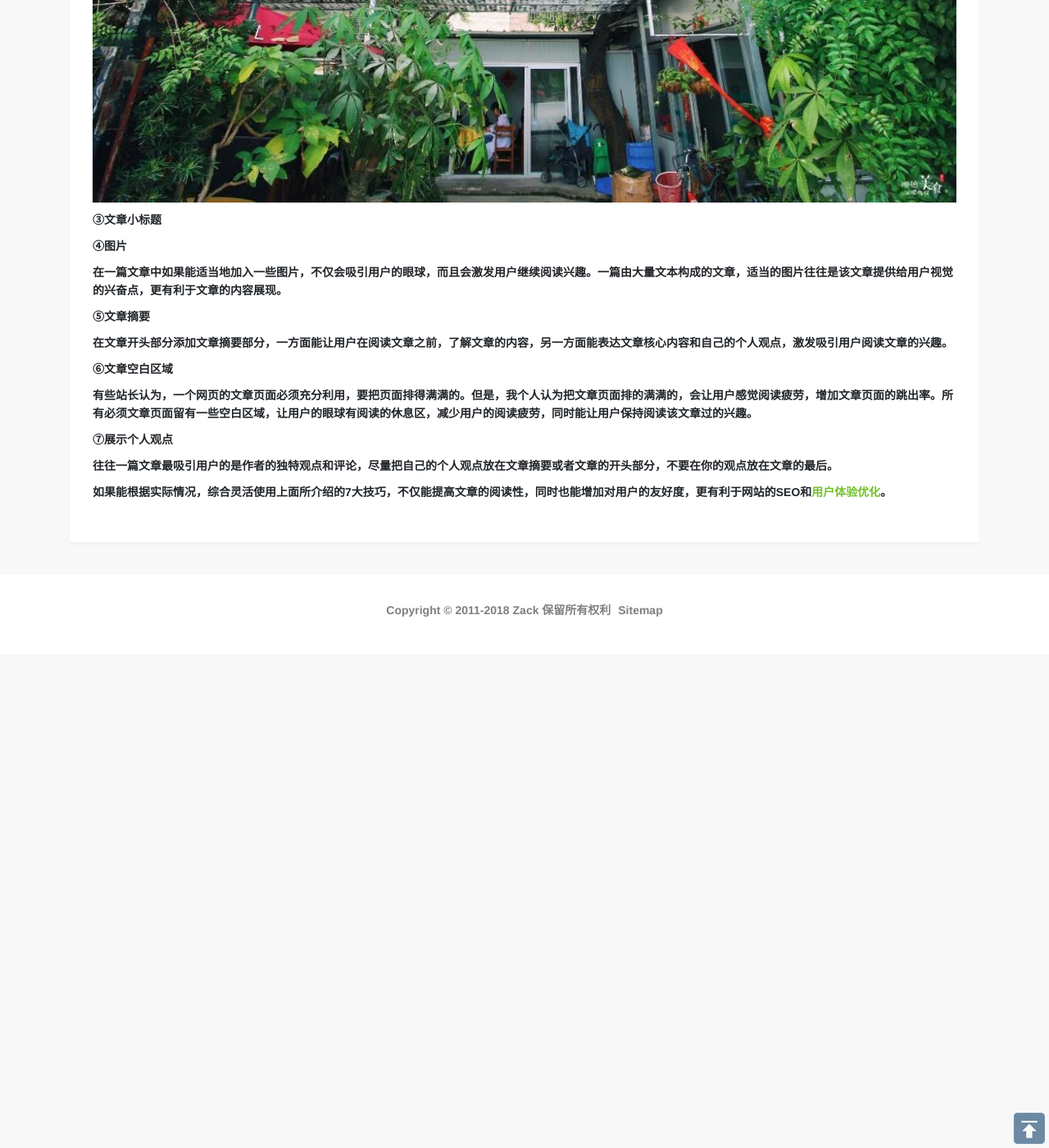
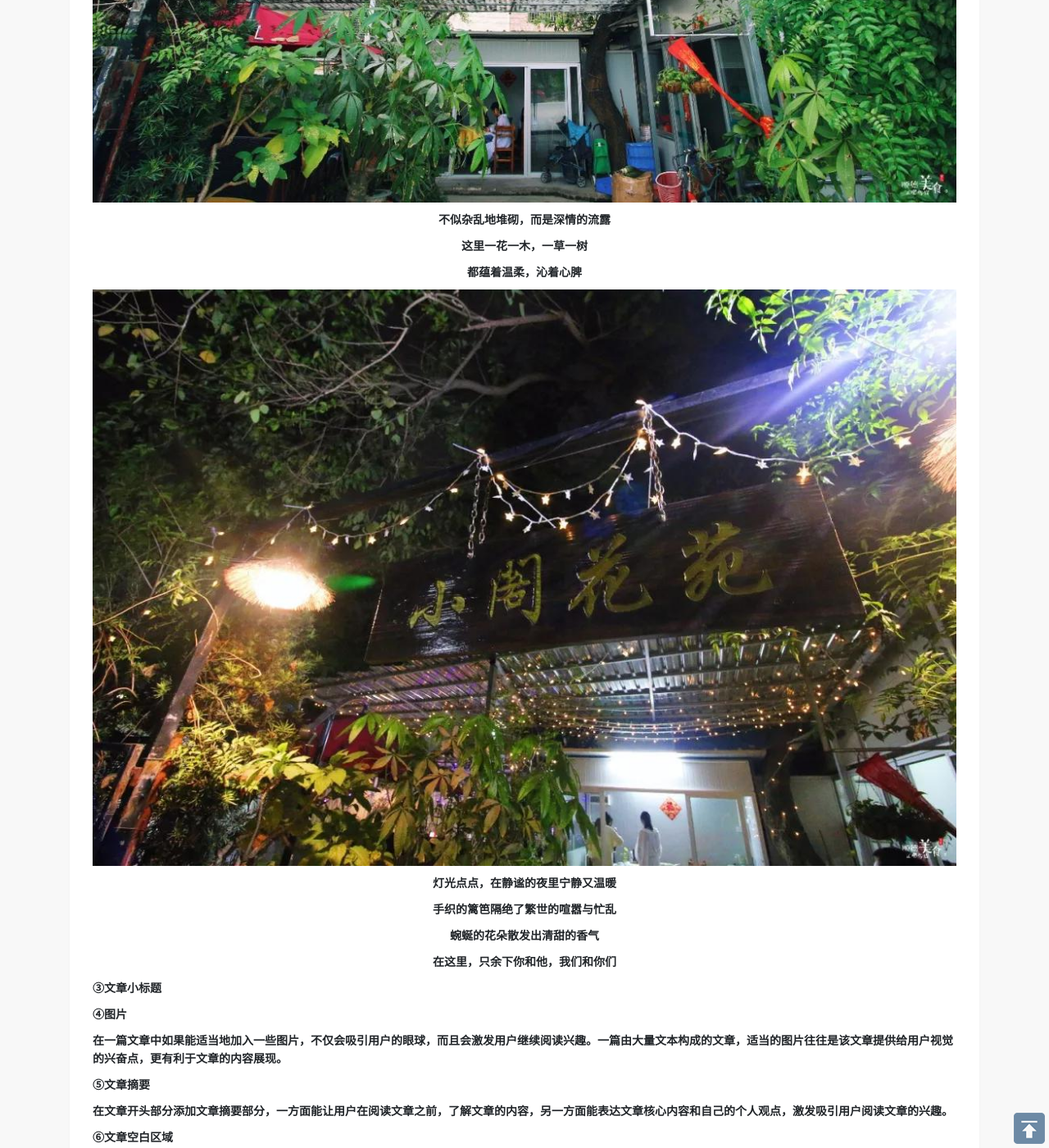
Before and after one commit to LeoQihao/LeoQihao.github.io, a Jekyll site: the page built from ueo/_posts/2011-09-06-web-read-skill.html, in a window 1280 px wide and 1400 px high, scrolled down 2700 px. Shown: the whole window at 82% size. Built offline with Jekyll 4.4.1, drawn with Linux system fonts in a browser that asks for light colours; before the commit the page ends 3498 px from its top, so only the background shows below that.

Commit message:
Update 2011-09-06-web-read-skill.html

```diff
--- a/ueo/_posts/2011-09-06-web-read-skill.html
+++ b/ueo/_posts/2011-09-06-web-read-skill.html
@@ -35,6 +35,18 @@ description: 文章的阅读性是一个对用户友好的体现，熟练运用
 <p align="center">多元口味交汇碰撞</p>
 <p align="center">让你的味蕾一次性得到满足</p>
 <p align="center"><img class="img-fluid" alt="Select Web文章列表" src="{{ site.url }}/images/ueo/4.jpg"></p>
+
+  <p align="center"> 不似杂乱地堆砌，而是深情的流露</p>
+  <p align="center">这里一花一木，一草一树</p>
+  <p align="center">都蕴着温柔，沁着心脾</p>
+  <p align="center"><img class="img-fluid" alt="Select Web文章列表" src="{{ site.url }}/images/ueo/5.jpg"></p>
+
+
+ <p align="center"> 灯光点点，在静谧的夜里宁静又温暖</p>
+<p align="center">手织的篱笆隔绝了繁世的喧嚣与忙乱</p>
+<p align="center">蜿蜒的花朵散发出清甜的香气</p>
+<p align="center">在这里，只余下你和他，我们和你们</p>
+
 <p><b>③文章小标题</b></p>
 <p></p>
 <p><b>④图片</b></p>
```
